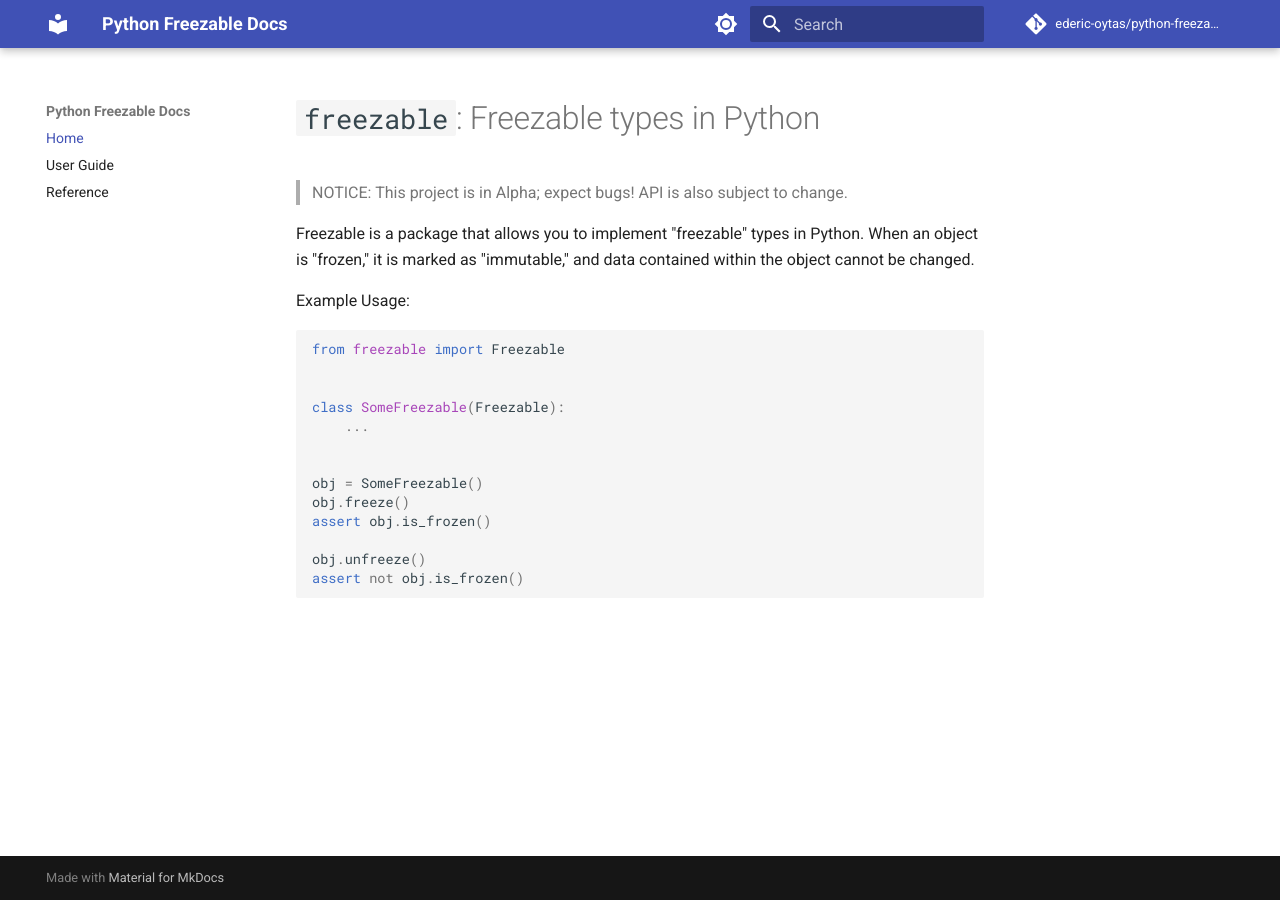
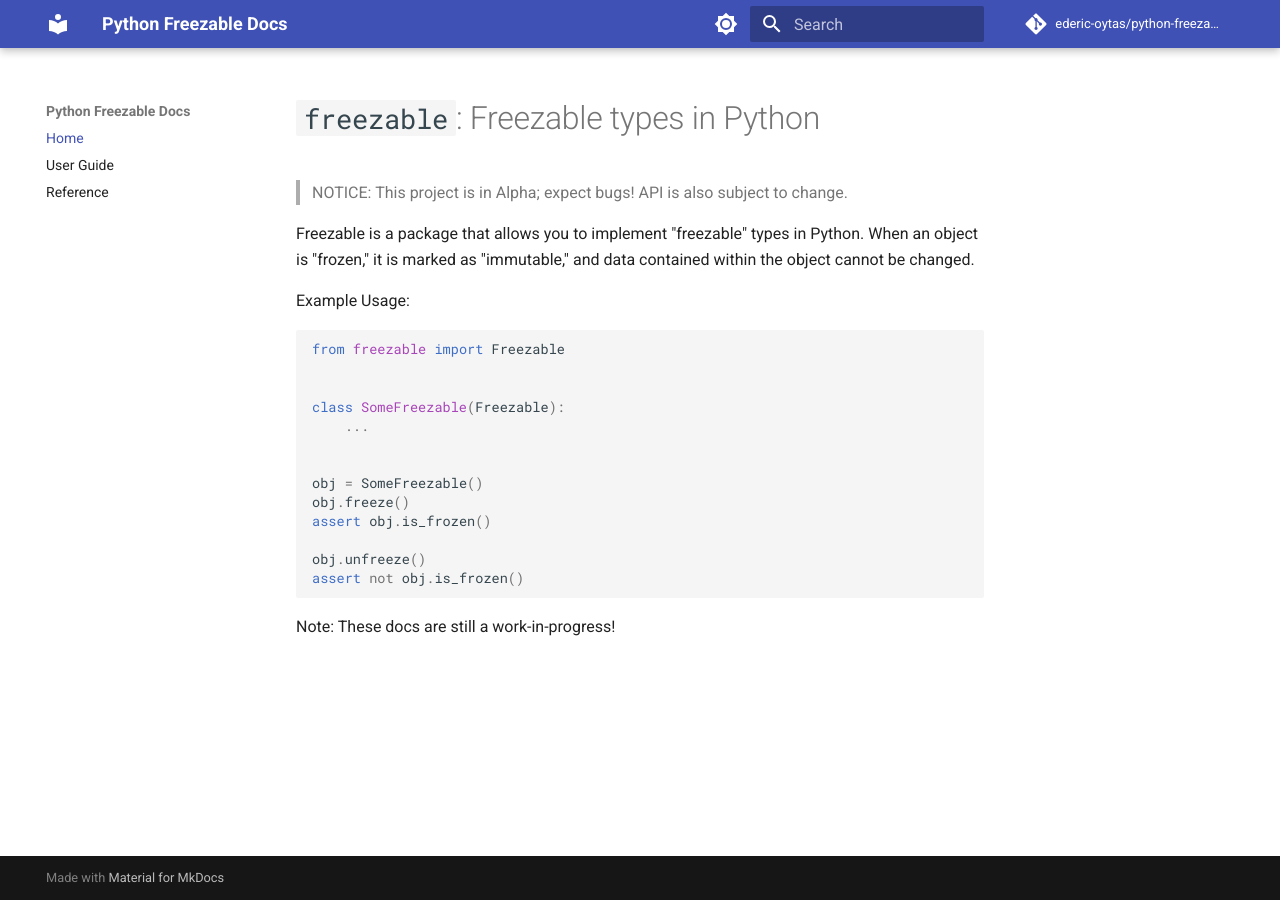
Before and after one commit to ederic-oytas/freezable-mixin, an MkDocs documentation site: the page built from docs/index.md, in a window 1280 px wide. Built offline with MkDocs 1.6.1 and Material for MkDocs 9.7.7, drawn with Linux system fonts in a browser that asks for light colours; comment, search, counter and statistics services are not loaded.

Commit message:
Add a note

````diff
--- a/docs/index.md
+++ b/docs/index.md
@@ -24,3 +24,5 @@ assert obj.is_frozen()
 obj.unfreeze()
 assert not obj.is_frozen()
 ```
+
+Note: These docs are still a work-in-progress!
````
